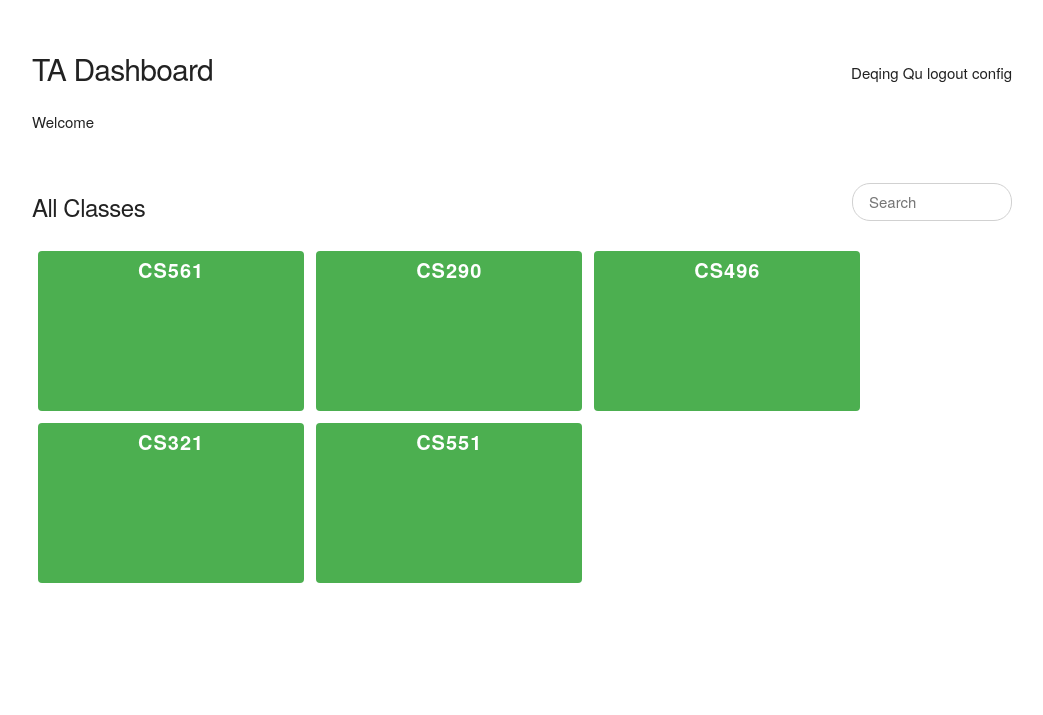
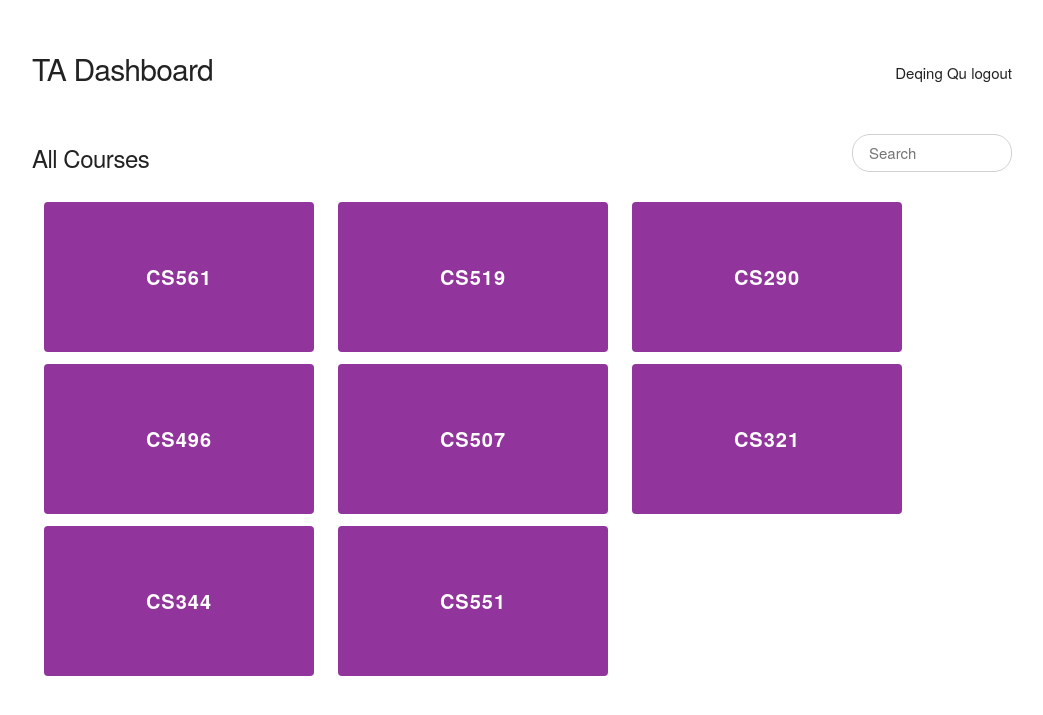
Before and after one commit to slichlyter12/Aristotle, a PHP site: page /ta.html in a window 1280 px wide. Shown: the top 715 px of the page, without its empty margins (118-1161 px from the left). Run offline with PHP 8.4, Linux system fonts and the light colour scheme; some libraries are stand-ins or nearby versions.

Commit message:
update css for classes

```diff
--- a/pages/css/classList.css
+++ b/pages/css/classList.css
@@ -1,15 +1,20 @@
+#main .data {
+    display:table;
+}
 #main .data .openAddClassFormDialog {padding:0 8px;margin:0 14px 20px 0;vertical-align:top;padding-top:5px;}
 #main .data .openAddClassFormDialog:after {content:url(../images/svg/add_grey.svg);}
 #main .data .classes {
-        background-color: #4CAF50;
+        width:270px;
+        height:150px;
+        background-color: #91349B;
         border: none;
         color: white;
-        padding: 0px 100px 160px;
         text-align: center;
-        text-decoration: none;
         display: inline-block;
+        float: none;
+        vertical-align: middle;
         font-size: 20px;
-        margin: 6px 6px;
+        margin: 6px 12px;
         cursor: pointer;
     }
 #main .data .selectedClass {cursor:default;background:#33c3f0;border:#33c3f0;color:#fff;}
--- a/pages/js/ta_dashboard.js
+++ b/pages/js/ta_dashboard.js
@@ -52,12 +52,12 @@ $('document').ready(function(){
 		},
 		'class_info': [
 			{ 'id': '1', 'name': 'CS561', 'role': '1' },
-			{ 'id': '2', 'name': 'CS519', 'role': '0' },
+			{ 'id': '2', 'name': 'CS519', 'role': '1' },
 			{ 'id': '3', 'name': 'CS290', 'role': '1' },
 			{ 'id': '4', 'name': 'CS496', 'role': '1' },
-			{ 'id': '5', 'name': 'CS507', 'role': '0' },
+			{ 'id': '5', 'name': 'CS507', 'role': '1' },
 			{ 'id': '6', 'name': 'CS321', 'role': '1' },
-			{ 'id': '7', 'name': 'CS344', 'role': '0' },
+			{ 'id': '7', 'name': 'CS344', 'role': '1' },
 			{ 'id': '8', 'name': 'CS551', 'role': '1' }
 		]
 	};
--- a/pages/ta.html
+++ b/pages/ta.html
@@ -26,18 +26,16 @@
 	<div class="title row">
 		<div class="twelve columns">
 			<h4>TA Dashboard</h4>			<!--page title-->
-			<p>Welcome</p>
 			<div class="user">				<!--user info-->
 				<span id="logout_name">XXX</span>
 				<span id="logout">logout</span> <!--action:logout-->
-				<span>config</span>
 			</div>
 		</div>
 	</div>
 
 	<div class="funcs row" >
 		<div class="four columns">
-			<h5 class="subTitle">All Classes</h5>
+			<h5 class="subTitle">All Courses</h5>
 			<input class="searchInput" type="text" placeholder="Search"/>
 		</div>
 	</div>
@@ -49,36 +47,6 @@
 	</div>
 </div>
 
-<div id="dialog">	<!--split dialog out -->
-	<div class="container smallBox addClassForm">
-		<span class="close"></span>
-		<div class="title row">
-			<div class="twelve columns">
-				<h5>Add A New Class</h5>
-			</div>
-		</div>
-		<form name="ADDCLASS" class="post_class">
-			<div class="row">
-				<div class="six columns">
-					<label for="classCodeInput">Class Code</label>
-					<input name="NAME" type="text" id="classCodeInput" placeholder="e.g. CS561" required/><span></span>
-				</div>
-			</div>
-			<div class="row .checkBox">
-				<label>
-					<input type="checkbox" name="NEEDADD" id="autoAddCBox" checked="checked"/>
-					<span class="cbLabel">Add After Create</span>
-				</label>
-				<div class="twelve columns">
-					<input class="submitBtn button-primary" type="button" value="Add"/>		<!--action:createNewClass & selectClass & getClassList & getSelectedClass-->
-				</div>
-			</div>
-		</form>
-	</div>
-</div>
-<div id="mask"></div>
-<div id="toast"></div>
-
 </body>
 </html>
 
```
Also changed, not shown: pages/db_config/conn.php (+5 -5 lines).
